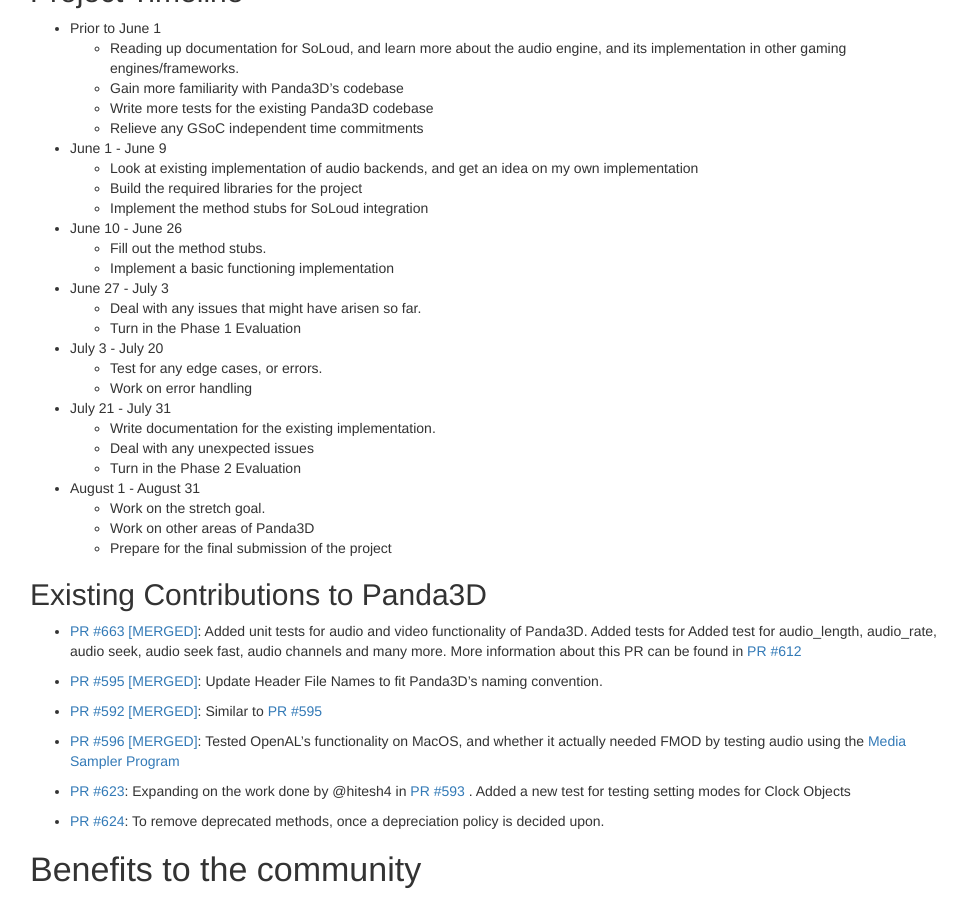
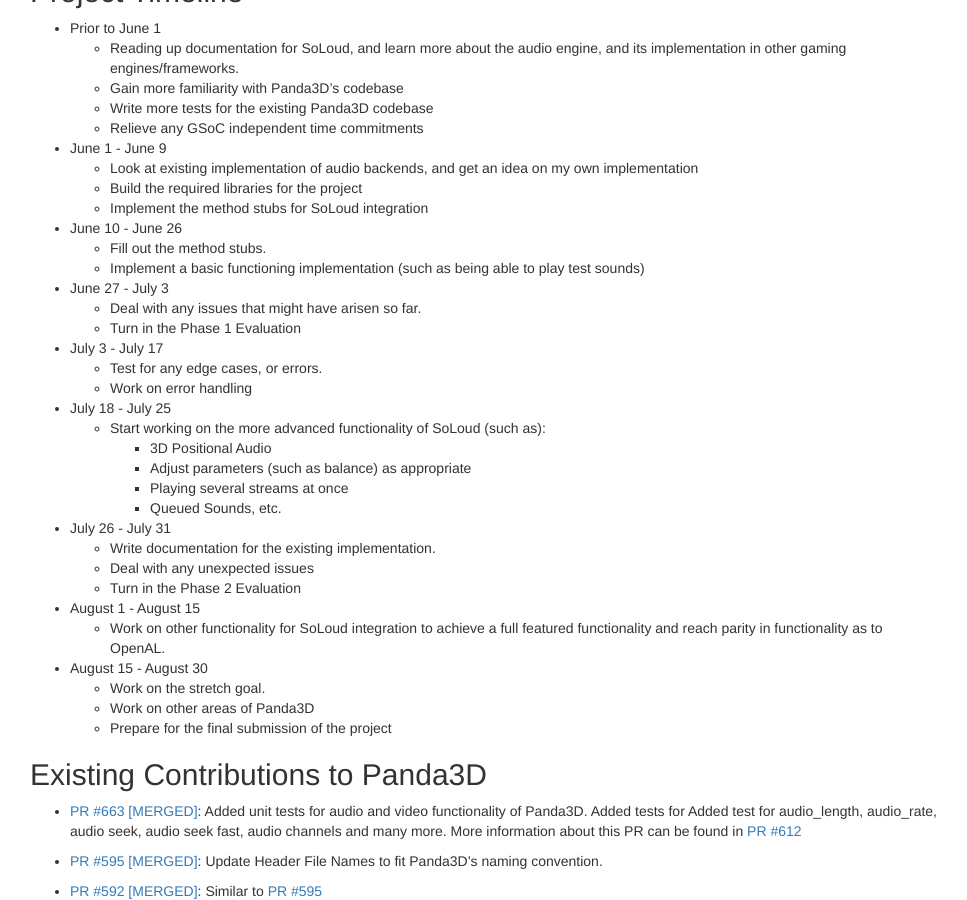
Before and after one commit to FReeshabh/xblog, a Jekyll site: the page _posts/2020-03-30-Panda3D-SoLoud-Integration-Proposal.html, which Jekyll copies as it is, in a window 1280 px wide and 900 px high, scrolled down 858 px. Shown: the whole window, without its empty margins (155-1122 px from the left). Built offline with Jekyll 4.4.1, drawn with Linux system fonts in a browser that asks for light colours; some of the changed text lies outside the part shown.

Commit message:
modified:   2020-03-30-Panda3D-SoLoud-Integration-Proposal.html

```diff
--- a/_posts/2020-03-30-Panda3D-SoLoud-Integration-Proposal.html
+++ b/_posts/2020-03-30-Panda3D-SoLoud-Integration-Proposal.html
@@ -369,8 +369,8 @@
 </div>
 
 
-<div id="problem-description" class="section level2">
-<h2>Problem Description</h2>
+<div id="problem-abstract" class="section level2">
+<h2>Problem Abstract</h2>
 <p>Panda3D currently provides various backends for audio functionality that include OpenAL and FMOD. Both of these backends provide excellent support for audio however, they FMOD limits the holder’s permission to distribute FMOD based on the development budget, and OpenAL has a proprietary license. These licensing terms don’t fit Panda3D’s licensing spirit, which being based on a Modified BSD license is very permissive.</p>
 <p>SoLoud is a free (as in speech AND beer) audio engine for games released under the very permissive ZLib/LibPNG license. Zlib/LibPNG and Modified BSD Licenses, are very similar licenses, allowing much wider usage of this audio engine in Panda3D games. Aside from licensing, SoLoud has a native C++ API making it perfect to integrate into Panda3D, while still providing support for other interfaces such C, Python Ruby, etc. SoLoud has also been integrated into RPGMaker and GameMaker, which gives it a certain credibility for its usage in games.</p>
 <p>SoLoud supports commonly used formats such as 8, 16, 32 bit wavs, floating point wavs, ogg, mp3. Although it’s mentioned that there might exist certain cases that SoLoud is not equipped to handle yet. SoLoud also has limited SSE Optimization, so there are still cases where using an alternative backend such as FMOD might be useful.</p>
@@ -420,25 +420,39 @@
 <li>June 10 - June 26
 <ul>
 <li>Fill out the method stubs.</li>
-<li>Implement a basic functioning implementation</li>
+<li>Implement a basic functioning implementation (such as being able to play test sounds)</li>
 </ul></li>
 <li>June 27 - July 3
 <ul>
 <li>Deal with any issues that might have arisen so far.</li>
 <li>Turn in the Phase 1 Evaluation</li>
 </ul></li>
-<li>July 3 - July 20
+<li>July 3 - July 17
 <ul>
 <li>Test for any edge cases, or errors.</li>
 <li>Work on error handling</li>
 </ul></li>
-<li>July 21 - July 31
+<li>July 18 - July 25
+<ul>
+<li>Start working on the more advanced functionality of SoLoud (such as):
+<ul>
+<li>3D Positional Audio</li>
+<li>Adjust parameters (such as balance) as appropriate</li>
+<li>Playing several streams at once</li>
+<li>Queued Sounds, etc.</li>
+</ul></li>
+</ul></li>
+<li>July 26 - July 31
 <ul>
 <li>Write documentation for the existing implementation.</li>
 <li>Deal with any unexpected issues</li>
 <li>Turn in the Phase 2 Evaluation</li>
 </ul></li>
-<li>August 1 - August 31
+<li>August 1 - August 15
+<ul>
+<li>Work on other functionality for SoLoud integration to achieve a full featured functionality and reach parity in functionality as to OpenAL.</li>
+</ul></li>
+<li>August 15 - August 30
 <ul>
 <li>Work on the stretch goal.</li>
 <li>Work on other areas of Panda3D</li>
@@ -457,16 +471,16 @@
 <li><p><a href="https://github.com/panda3d/panda3d/pull/624">PR #624</a>: To remove deprecated methods, once a depreciation policy is decided upon.</p></li>
 </ul>
 </div>
-<div id="benefits-to-the-community" class="section level1">
-<h1>Benefits to the community</h1>
+<div id="benefits-to-the-community" class="section level2">
+<h2>Benefits to the community</h2>
 <p>This project adds an alternative audio backend for usage for Panda3D. This implemented audio backend would be a more permissive option than the current popular options of FMOD and OpenAL, since SoLoud uses a ZLib license. Aside from licensing, SoLoud has a relatively easy to use interface, and it has proven itself worthy for gaming, since other gaming engines/frameworks (such as RPGMaker, and GameMaker use it).</p>
 </div>
-<div id="time-constraints" class="section level1">
-<h1>Time Constraints</h1>
+<div id="time-constraints" class="section level2">
+<h2>Time Constraints</h2>
 <p>I plan to spend up to 40 hours a week working on this project. I might have to travel a bit in the early, or late stages of the project, but due to COVID-19 pandemic, it’d be hard to tell the exact dates on when this might occur. Aside from that I have no other commitments planned that might occupy my time.</p>
 </div>
-<div id="about-me" class="section level1">
-<h1>About me</h1>
+<div id="about-me" class="section level2">
+<h2>About me</h2>
 <p>I’m a sophomore (junior by credit hours) studying Computer Science at Texas Tech University. I used to go by Dr.Euler on GitHub, but I go by FReeshabh now. I still go by Dr.Euler (or oiler) on Discord, and can be contacted there, or by email <a href="mailto:rishabhtewari1@gmail.com">rishabhtewari1@gmail.com</a>.</p>
 <p>I mostly run my systems on Arch Linux these days, although I have access to MacOS, and Windows machine if the need arises. I’d either be available in the CDT Timezone, or the IST timezone, but due to the pandemic, I’m unable to say which one currently.</p>
 </div>
```
